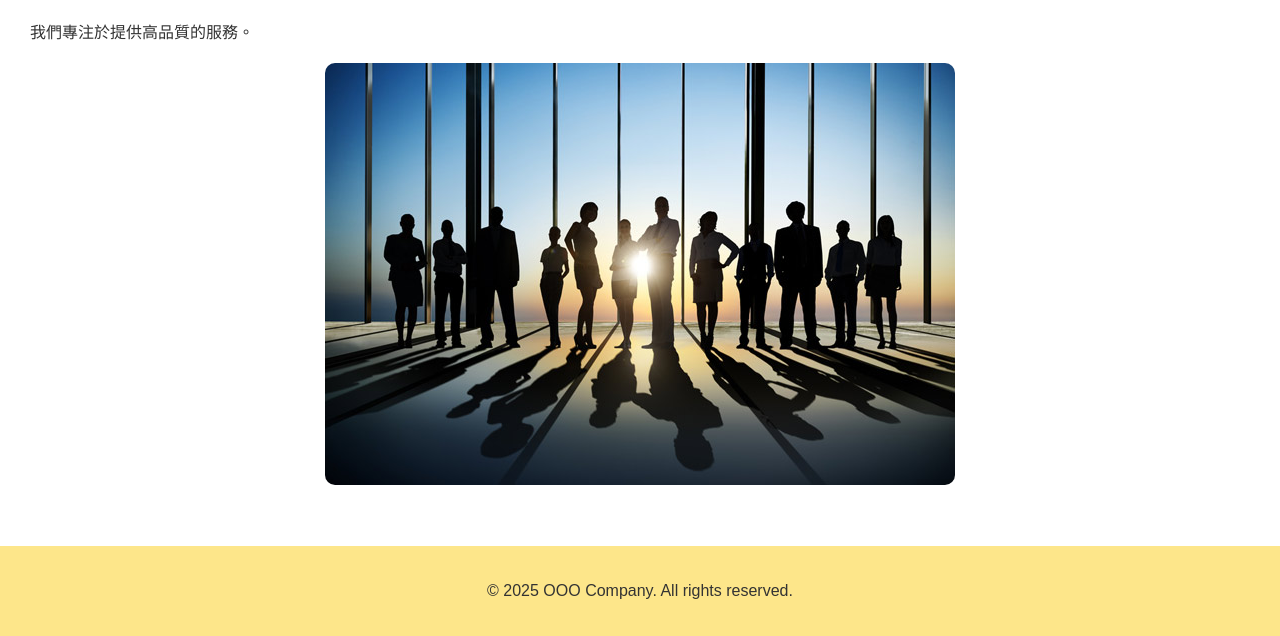
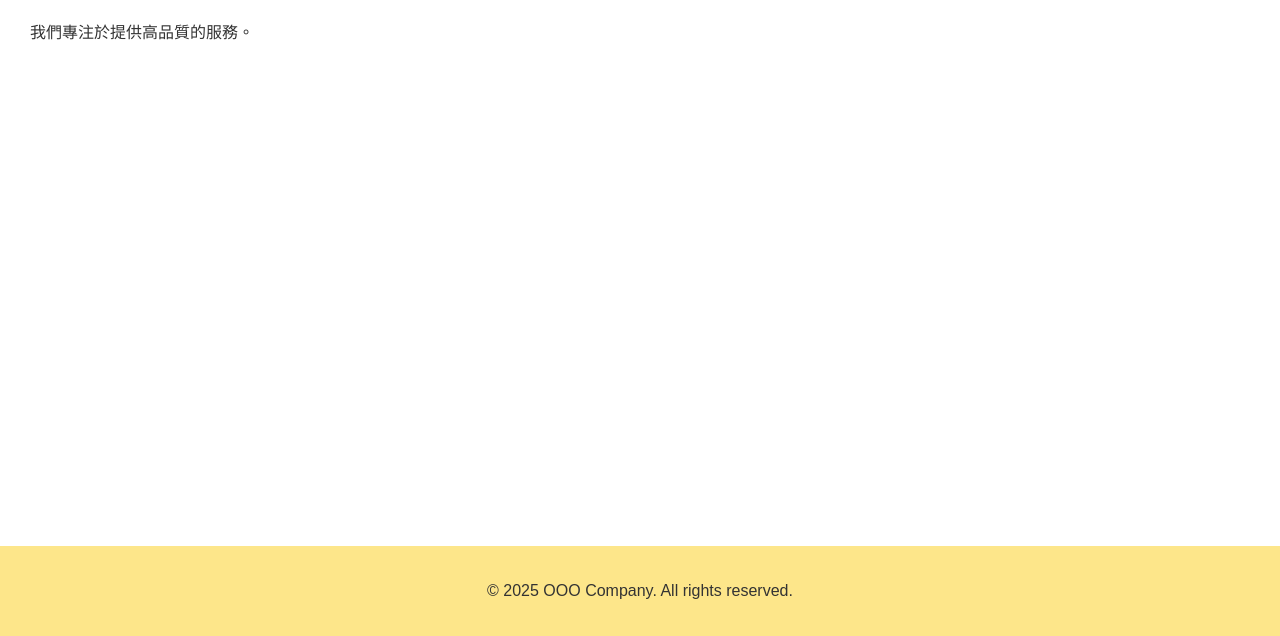
Before and after one commit to chen20001221-ctrl/my_web_homework, a plain HTML site: page index.html in a window 1280 px wide. Shown: the part 164-800 px from the top of the page. Drawn offline with Linux system fonts and the light colour scheme.

Commit message:
更新 index.html

```diff
--- a/index.html
+++ b/index.html
@@ -16,7 +16,7 @@
 <main>
     <h1>歡迎來到 OOO 公司</h1>
     <p>我們專注於提供高品質的服務。</p>
-    <img src="IMG_4715.jpeg" alt="公司照片">
+    <about src="IMG_4715.jpeg" alt="公司照片">
   </main>
 
 
```
